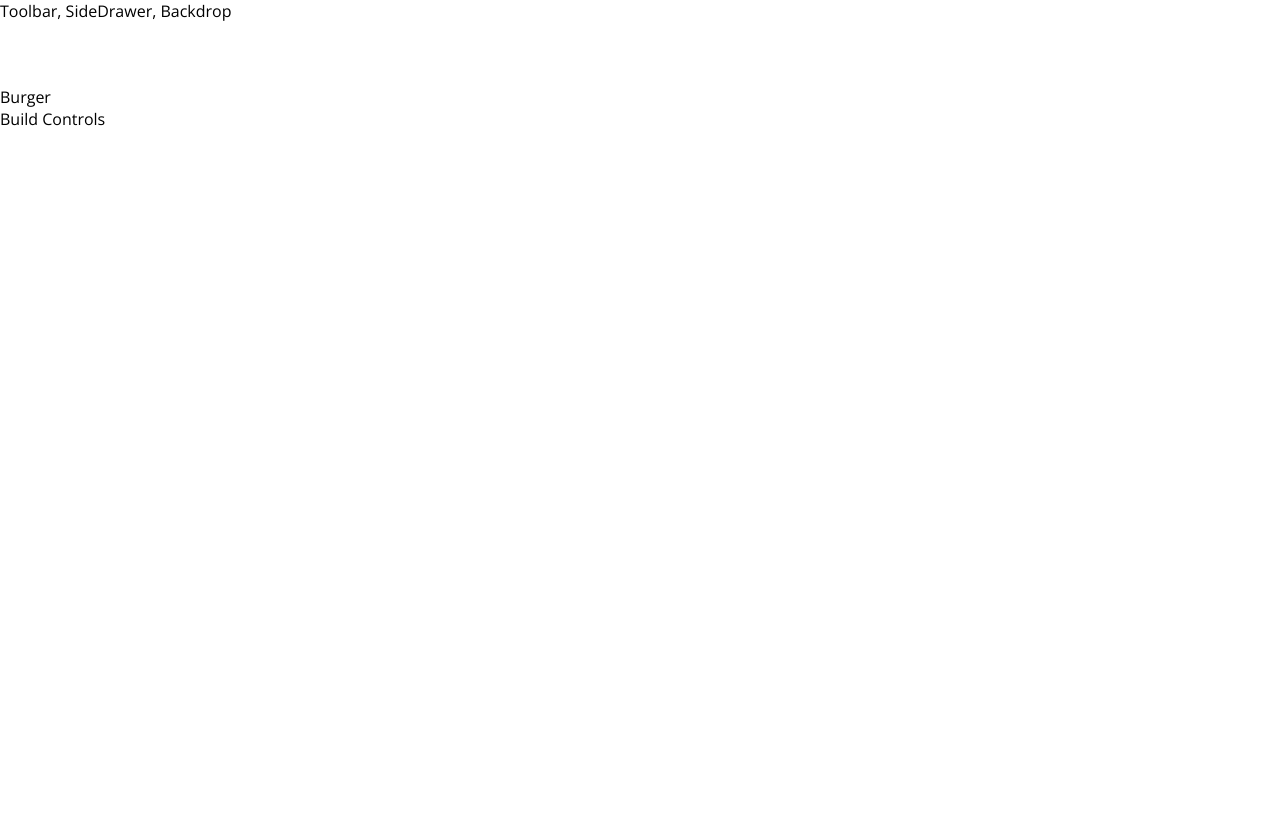
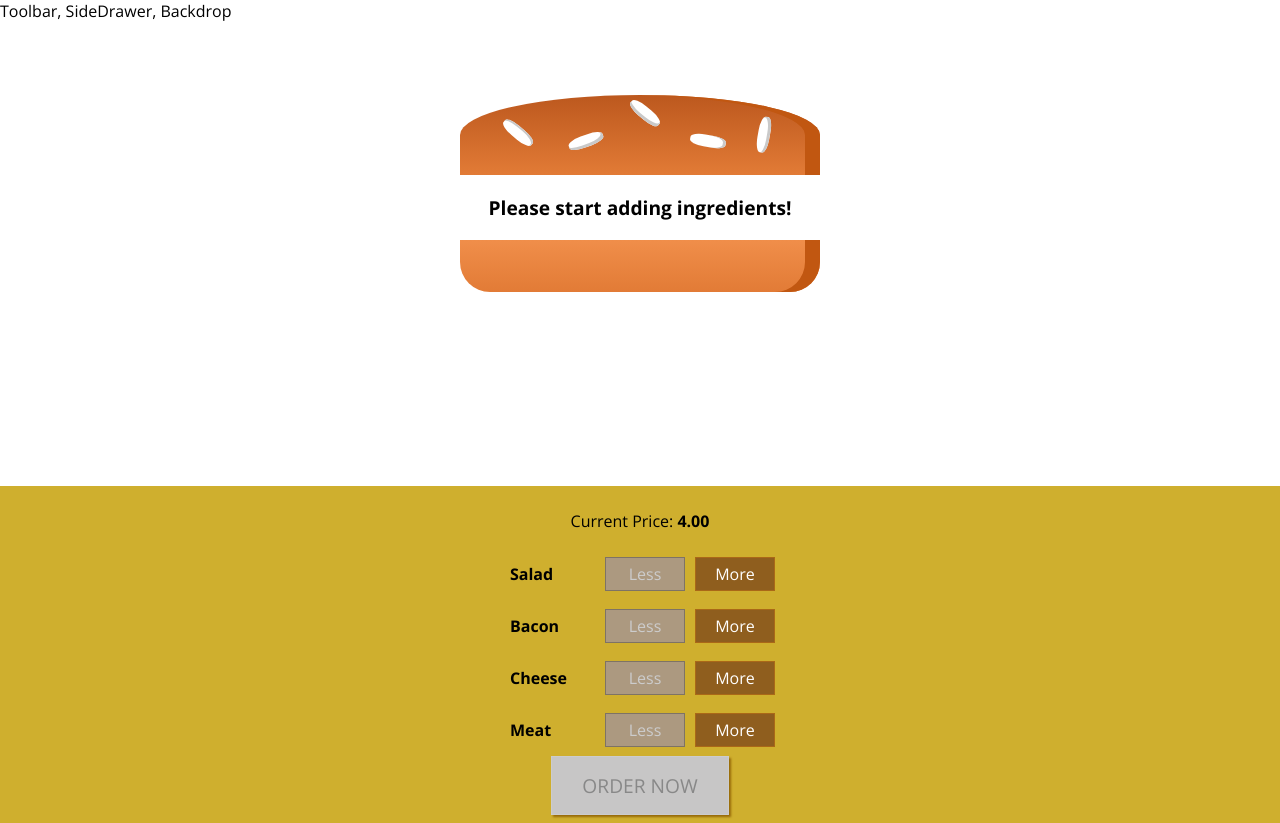
Before and after one commit to agyenes/react-burger, a React (Create React App) app: page / in a window 1280 px wide. Before the commit the page ends 800 px from the top, so only its background shows below. Built offline with nearby package versions, Linux system fonts and the light colour scheme.

Commit message:
add build controls & order button

```diff
--- /dev/null
+++ b/src/components/Burger/BuildControls/BuildControl/BuildControl.js
@@ -0,0 +1,18 @@
+import React from 'react';
+
+import classes from './BuildControl.module.css';
+
+const buildControl = (props) => (
+    <div className={classes.BuildControl}>
+        <div className={classes.Label}>{props.label}</div>
+        <button
+            className={classes.Less}
+            onClick={props.removed}
+            disabled={props.disabled}>Less</button>
+        <button
+            className={classes.More}
+            onClick={props.added}>More</button>
+    </div>
+);
+
+export default buildControl;
--- /dev/null
+++ b/src/components/Burger/BuildControls/BuildControl/BuildControl.module.css
@@ -0,0 +1,56 @@
+.BuildControl {
+    display: flex;
+    justify-content: space-between;
+    align-items: center;
+    margin: 5px 0;
+}
+
+.BuildControl button {
+    display: block;
+    font: inherit;
+    padding: 5px;
+    margin: 0 5px;
+    width: 80px;
+    border: 1px solid #AA6817;
+    cursor: pointer;
+    outline: none;
+}
+
+.BuildControl button:disabled {
+    background-color: #AC9980;
+    border: 1px solid #7E7365;
+    color: #ccc;
+    cursor: default;
+}
+
+.BuildControl button:hover:disabled {
+    background-color: #AC9980;
+    color: #ccc;
+    cursor: not-allowed;
+}
+
+.Label {
+    padding: 10px;
+    font-weight: bold;
+    width: 80px;
+}
+
+.BuildControl .Less {
+    background-color: #D39952;
+    color: white;
+}
+
+.BuildControl .More {
+    background-color: #8F5E1E;
+    color: white;
+}
+
+.BuildControl .Less:hover, .BuildControl .Less:active {
+    background-color: #DAA972;
+    color: white;
+}
+
+.BuildControl .More:hover,.BuildControl .More:active {
+    background-color: #99703F;
+    color: white;
+}
--- /dev/null
+++ b/src/components/Burger/BuildControls/BuildControls.js
@@ -0,0 +1,30 @@
+import React from 'react';
+
+import classes from './BuildControls.module.css';
+import BuildControl from './BuildControl/BuildControl';
+
+const controls = [
+    { label: 'Salad', type: 'salad' },
+    { label: 'Bacon', type: 'bacon' },
+    { label: 'Cheese', type: 'cheese' },
+    { label: 'Meat', type: 'meat' },
+];
+
+const buildControls = (props) => (
+    <div className={classes.BuildControls}>
+        <p>Current Price: <strong>{props.price.toFixed(2)}</strong></p>
+        {controls.map(ctrl => (
+            <BuildControl
+                key={ctrl.label}
+                label={ctrl.label}
+                added={() => props.ingredientAdded(ctrl.type)}
+                removed={() => props.ingredientRemoved(ctrl.type)}
+                disabled={props.disabled[ctrl.type]} />
+        ))}
+        <button
+            className={classes.OrderButton}
+            disabled={!props.purchasable}>ORDER NOW</button>
+    </div>
+);
+
+export default buildControls;
--- /dev/null
+++ b/src/components/Burger/BuildControls/BuildControls.module.css
@@ -0,0 +1,52 @@
+.BuildControls {
+    width: 100%;
+    background-color: #cfaf2e;
+    display: flex;
+    flex-flow: column;
+    align-items: center;
+    box-shadow: 0 2px 1px #ccc;
+    margin: auto;
+    padding: 0.5em 0;
+}
+
+
+.OrderButton {
+    background-color: #DAD735;
+    outline: none;
+    cursor: pointer;
+    border: 1px solid #966909;
+    color: #966909;
+    font-family: inherit;
+    font-size: 1.2em;
+    padding: 15px 30px;
+    box-shadow: 2px 2px 2px #966909;
+}
+
+.OrderButton:hover, .OrderButton:active {
+    background-color: #A0DB41;
+    border: 1px solid #966909;
+    color: #966909;
+}
+
+.OrderButton:disabled {
+    background-color: #C7C6C6;
+    cursor: not-allowed;
+    border: 1px solid #ccc;
+    color: #888888;
+}
+
+.OrderButton:not(:disabled) {
+    animation: enable 0.3s linear;
+}
+
+@keyframes enable {
+    0% {
+        transform: scale(1);
+    }
+    60% {
+        transform: scale(1.1);
+    }
+    100% {
+        transform: scale(1);
+    }
+}
--- a/src/components/Burger/Burger.js
+++ b/src/components/Burger/Burger.js
@@ -0,0 +1,28 @@
+import React from 'react';
+
+import classes from './Burger.module.css';
+import BurgerIngredient from './BurgerIngredient/BurgerIngredient';
+
+const burger = ( props ) => {
+    let transformedIngredients = Object.keys( props.ingredients )
+        .map( igKey => {
+            return [...Array( props.ingredients[igKey] )].map( ( _, i ) => {
+                return <BurgerIngredient key={igKey + i} type={igKey} />;
+            } );
+        } )
+        .reduce((arr, el) => {
+            return arr.concat(el)
+        }, []);
+    if (transformedIngredients.length === 0) {
+        transformedIngredients = <p>Please start adding ingredients!</p>;
+    }
+    return (
+        <div className={classes.Burger}>
+            <BurgerIngredient type="bread-top" />
+            {transformedIngredients}
+            <BurgerIngredient type="bread-bottom" />
+        </div>
+    );
+};
+
+export default burger;
--- /dev/null
+++ b/src/components/Burger/Burger.module.css
@@ -0,0 +1,30 @@
+.Burger {
+    width: 100%;
+    margin: auto;
+    height: 250px;
+    overflow: scroll;
+    text-align: center;
+    font-weight: bold;
+    font-size: 1.2rem;
+}
+
+@media (min-width: 1000px) and (min-height: 700px) {
+    .Burger {
+        width: 700px;
+        height: 600px;
+    }
+}
+
+@media (min-width: 500px) and (min-height: 401px) {
+    .Burger {
+        width: 450px;
+        height: 400px;
+    }
+}
+
+@media (min-width: 500px) and (max-height: 400px) {
+    .Burger {
+        width: 350px;
+        height: 300px;
+    }
+}
--- a/src/components/Burger/BurgerIngredient/BurgerIngredient.js
+++ b/src/components/Burger/BurgerIngredient/BurgerIngredient.js
@@ -1,16 +1,17 @@
 import React, { Component } from 'react';
+import PropTypes from 'prop-types';
 
-import classes from 'burgerIngredient.module.css';
+import classes from './BurgerIngredient.module.css';
 
 class BurgerIngredient extends Component {
-    render() {
-        ingredient = null;
+    render () {
+        let ingredient = null;
 
-        switch (this.props.type) {
-            case('bread-bottom'):
-                ingredient = <div className={classes.BreadBottom}></div>
+        switch ( this.props.type ) {
+            case ( 'bread-bottom' ):
+                ingredient = <div className={classes.BreadBottom}></div>;
                 break;
-            case('bread-top'):
+            case ( 'bread-top' ):
                 ingredient = (
                     <div className={classes.BreadTop}>
                         <div className={classes.Seeds1}></div>
@@ -18,25 +19,25 @@
                     </div>
                 );
                 break;
-            case('meat'):
-                ingredient = <div className={classes.Meat}></div>
+            case ( 'meat' ):
+                ingredient = <div className={classes.Meat}></div>;
                 break;
-            case('cheese'):
-                ingredient = <div className={classes.Cheese}></div>
+            case ( 'cheese' ):
+                ingredient = <div className={classes.Cheese}></div>;
                 break;
-            case('bacon'):
-                ingredient = <div className={classes.Bacon}></div>
+            case ( 'bacon' ):
+                ingredient = <div className={classes.Bacon}></div>;
                 break;
-            case('salad'):
-                ingredient = <div className={classes.Salad}></div>
+            case ( 'salad' ):
+                ingredient = <div className={classes.Salad}></div>;
                 break;
             default:
-                ingredient: null;
-            }
+                ingredient = null;
+        }
 
-            return ingredient;
+        return ingredient;
     }
-};
+}
 
 BurgerIngredient.propTypes = {
     type: PropTypes.string.isRequired
--- a/src/containers/BurgerBuilder/BurgerBuilder.js
+++ b/src/containers/BurgerBuilder/BurgerBuilder.js
@@ -1,13 +1,100 @@
 import React, { Component } from 'react';
 
 import Aux from '../../hoc/Auxiliary';
+import Burger from '../../components/Burger/Burger';
+import BuildControls from '../../components/Burger/BuildControls/BuildControls';
+
+const INGREDIENT_PRICES = {
+    salad: 0.5,
+    cheese: 0.4,
+    meat: 1.3,
+    bacon: 0.7
+};
 
 class BurgerBuilder extends Component {
+    state = {
+        ingredients: {
+            salad: 0,
+            bacon: 0,
+            cheese: 0,
+            meat: 0
+        },
+        totalPrice: 4,
+        purchaseable: false
+    }
+
+    updatePurchaseState (ingredients) {
+        const sum = Object.keys(ingredients)
+        .map(igKey => {
+            return ingredients[igKey];
+        })
+        .reduce((sum, el) => {
+            return sum + el;
+        }, 0);
+        this.setState({
+            purchasable: sum > 0
+        });
+    }
+
+    addIngredientHandler = (type) => {
+        const oldCount = this.state.ingredients[type];
+        const updatedCount = oldCount + 1;
+        const updatedIngredients = {
+            ...this.state.ingredients
+        };
+        updatedIngredients[type] = updatedCount;
+        const priceAddition = INGREDIENT_PRICES[type];
+        const oldPrice = this.state.price;
+        const newPrice = oldPrice + priceAddition;
+
+        this.setState({
+            totalPrice: newPrice,
+            ingredients: updatedIngredients
+        })
+
+        this.updatePurchaseState(updatedIngredients);
+    }
+
+    removeIngredientHandler = (type) => {
+        const oldCount = this.state.ingredients[type];
+
+        if (oldCount <= 0) return;
+
+        const updatedCount = oldCount - 1;
+        const updatedIngredients = {
+            ...this.state.ingredients
+        };
+        updatedIngredients[type] = updatedCount;
+        const priceDeduction = INGREDIENT_PRICES[type];
+        const oldPrice = this.state.price;
+        const newPrice = oldPrice - priceDeduction;
+
+        this.setState({
+            totalPrice: newPrice,
+            ingredients: updatedIngredients
+        })
+
+        this.updatePurchaseState(updatedIngredients);
+    }
+
     render() {
+        const disabledInfo = {
+            ...this.state.ingredients
+        };
+
+        for (let key in disabledInfo) {
+            disabledInfo[key] = disabledInfo[key] <= 0;
+        };
+
         return(
             <Aux>
-                <div>Burger</div>
-                <div>Build Controls</div>
+                <Burger ingredients={this.state.ingredients}/>
+                <BuildControls
+                    ingredientAdded={this.addIngredientHandler}
+                    ingredientRemoved={this.removeIngredientHandler}
+                    disabled={disabledInfo}
+                    price={this.state.totalPrice}
+                    purchasable={this.state.purchasable}/>
             </Aux>
         );
     }
```
